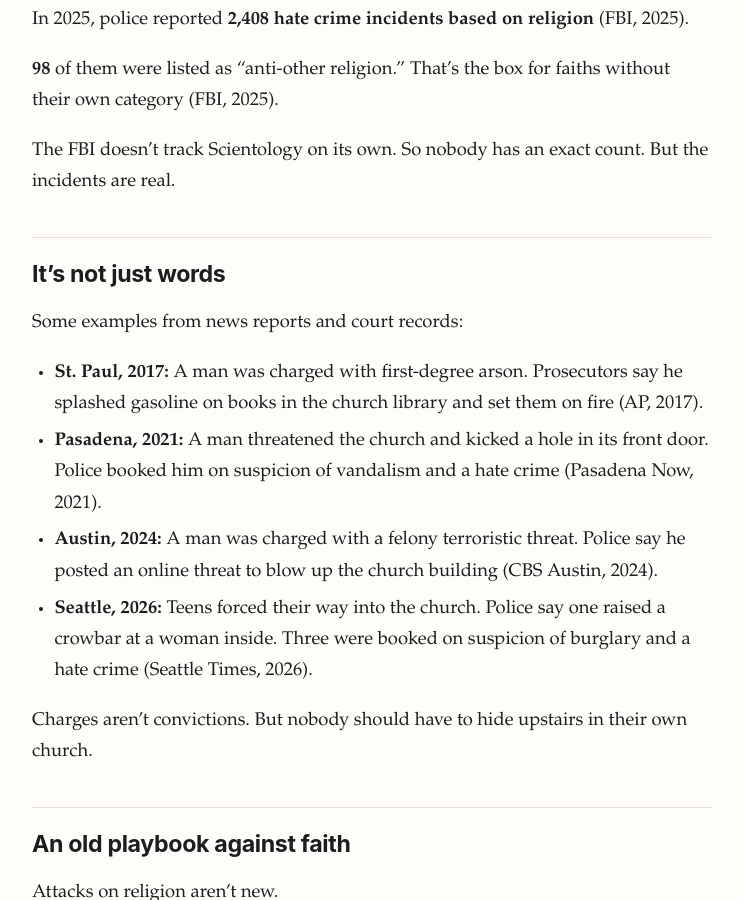
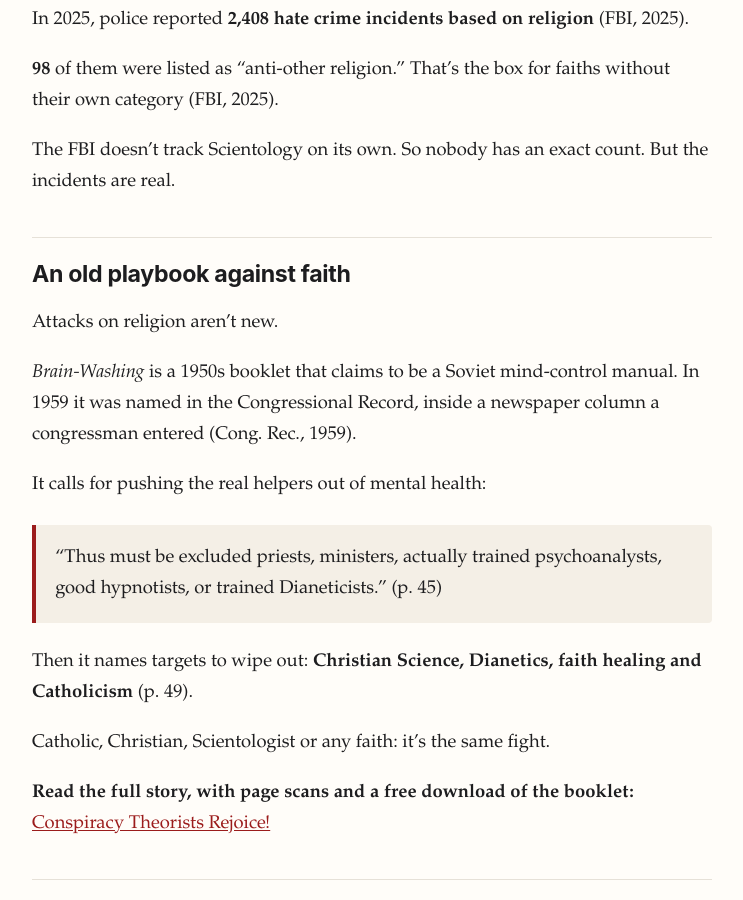
Before and after one commit to mckaystewart/mckaystewart.github.io, a Jekyll site: the page built from _posts/2026-10-08-why-you-gotta-hate-bro.md, in a window 1280 px wide and 900 px high, scrolled down 846 px. Shown: the whole window, without its empty margins (268-1011 px from the left). Built offline with Jekyll 4.4.1, drawn with Linux system fonts in a browser that asks for light colours; some of the changed text lies outside the part shown.

Commit message:
Cut unnamed local incidents

```diff
--- a/_posts/2026-10-08-why-you-gotta-hate-bro.md
+++ b/_posts/2026-10-08-why-you-gotta-hate-bro.md
@@ -26,17 +26,6 @@
 **98** of them were listed as "anti-other religion." That's the box for faiths without their own category (FBI, 2025).
 
 The FBI doesn't track Scientology on its own. So nobody has an exact count. But the incidents are real.
-
-## It's not just words
-
-Some examples from news reports and court records:
-
-- **St. Paul, 2017:** A man was charged with first-degree arson. Prosecutors say he splashed gasoline on books in the church library and set them on fire (AP, 2017).
-- **Pasadena, 2021:** A man threatened the church and kicked a hole in its front door. Police booked him on suspicion of vandalism and a hate crime (Pasadena Now, 2021).
-- **Austin, 2024:** A man was charged with a felony terroristic threat. Police say he posted an online threat to blow up the church building (CBS Austin, 2024).
-- **Seattle, 2026:** Teens forced their way into the church. Police say one raised a crowbar at a woman inside. Three were booked on suspicion of burglary and a hate crime (Seattle Times, 2026).
-
-Charges aren't convictions. But nobody should have to hide upstairs in their own church.
 
 ## An old playbook against faith
 
@@ -202,60 +191,57 @@
 
 **Hate crimes and incidents**
 1. FBI/DOJ, "FBI Releases 2025 Hate Crime Statistics" (Aug. 14, 2026): https://www.justice.gov/hatecrimes/hate-crime-statistics ; FBI Table 1, *Hate Crime Statistics, 2025* (copy): https://jewishvirtuallibrary.org/storage/fbi2025hate.pdf ; FBI Crime Data Explorer: https://cde.ucr.cjis.gov/
-2. AP via CBS Minnesota, "Man Charged With Arson In St. Paul Church Of Scientology Fire" (2017): https://www.cbsnews.com/minnesota/news/st-paul-scientology-church-arson/
-3. Pasadena Now, "Man Accused of Vandalism, Hate Crime at Pasadena Church of Scientology" (Oct. 2, 2021): https://www.pasadenanow.com/main/man-accused-of-vandalism-hate-crime-at-pasadena-church-of-scientology
-4. CBS Austin, "Austin man charged with felony after threatening Scientology building on social media" (Nov. 20, 2024): https://cbsaustin.com/news/local/austin-man-charged-with-felony-after-threatening-scientology-building-on-social-media
-5. Seattle Times, "'Speed run' at Seattle Scientology church ends in hate crime arrests" (May 11, 2026): https://www.seattletimes.com/seattle-news/speed-run-at-seattle-scientology-church-ends-in-hate-crime-arrests/
+2. Seattle Times, "'Speed run' at Seattle Scientology church ends in hate crime arrests" (May 11, 2026): https://www.seattletimes.com/seattle-news/speed-run-at-seattle-scientology-church-ends-in-hate-crime-arrests/
 
 **Legal recognition and discrimination**
-6. New York Times, "Scientologists Granted Tax Exemption by the U.S." (Oct. 14, 1993): https://www.nytimes.com/1993/10/14/us/scientologists-granted-tax-exemption-by-the-us.html
-7. European Court of Human Rights, *Church of Scientology Moscow v. Russia*, no. 18147/02 (Apr. 5, 2007): http://www.bailii.org/eu/cases/ECHR/2007/258.html
-8. UK Supreme Court, *R (Hodkin) v Registrar General* [2013] UKSC 77 (Dec. 11, 2013), press summary: https://supremecourt.uk/uploads/uksc_2013_0030_press_summary_b3b4bffd26.pdf
-9. U.S. State Department, *2023 Report on International Religious Freedom: Germany*: https://www.state.gov/wp-content/uploads/2024/05/547499_GERMANY-2023-INTERNATIONAL-RELIGIOUS-FREEDOM-REPORT.pdf
-10. Bild, "Beobachten oder nicht?: Verfassungsschutz-Zoff um Scientology" (May 26, 2026): https://www.bild.de/politik/inland/beobachten-oder-nicht-verfassungsschutz-zoff-um-scientology-6a153a5a67305f34561da160
-11. U.S. State Department, *2023 Report on International Religious Freedom: Russia*: https://www.state.gov/reports/2023-report-on-international-religious-freedom/russia/
+3. New York Times, "Scientologists Granted Tax Exemption by the U.S." (Oct. 14, 1993): https://www.nytimes.com/1993/10/14/us/scientologists-granted-tax-exemption-by-the-us.html
+4. European Court of Human Rights, *Church of Scientology Moscow v. Russia*, no. 18147/02 (Apr. 5, 2007): http://www.bailii.org/eu/cases/ECHR/2007/258.html
+5. UK Supreme Court, *R (Hodkin) v Registrar General* [2013] UKSC 77 (Dec. 11, 2013), press summary: https://supremecourt.uk/uploads/uksc_2013_0030_press_summary_b3b4bffd26.pdf
+6. U.S. State Department, *2023 Report on International Religious Freedom: Germany*: https://www.state.gov/wp-content/uploads/2024/05/547499_GERMANY-2023-INTERNATIONAL-RELIGIOUS-FREEDOM-REPORT.pdf
+7. Bild, "Beobachten oder nicht?: Verfassungsschutz-Zoff um Scientology" (May 26, 2026): https://www.bild.de/politik/inland/beobachten-oder-nicht-verfassungsschutz-zoff-um-scientology-6a153a5a67305f34561da160
+8. U.S. State Department, *2023 Report on International Religious Freedom: Russia*: https://www.state.gov/reports/2023-report-on-international-religious-freedom/russia/
 
 **What Scientology is**
-12. Scientology.org, "What does the word Scientology mean?": https://www.scientology.org/faq/background-and-basic-principles/what-does-the-word-scientology-mean.html
-13. Scientology.org, "The Aims of Scientology": https://www.scientology.org/what-is-scientology/the-scientology-creeds-and-codes/the-aims-of-scientology.html
+9. Scientology.org, "What does the word Scientology mean?": https://www.scientology.org/faq/background-and-basic-principles/what-does-the-word-scientology-mean.html
+10. Scientology.org, "The Aims of Scientology": https://www.scientology.org/what-is-scientology/the-scientology-creeds-and-codes/the-aims-of-scientology.html
 
 **Helping out** (Church-reported figures are marked in the text)
-14. New York Times, "Changed Lives; Religious Leader Takes His Calling to Ground Zero" (Sept. 20, 2001): https://www.nytimes.com/2001/09/20/nyregion/changed-lives-religious-leader-takes-his-calling-to-ground-zero.html
-15. Scientology.org, "Volunteer Ministers Respond to 9/11 Disaster in New York": https://www.scientology.org/how-we-help/volunteer-ministers/disaster-relief/new-york.html
-16. Scientology Newsroom, "2001–2011: The Volunteer Ministers Movement": https://www.scientologynews.org/press-releases/scientology-volunteer-ministers-2011.html
-17. New York Times (The Lede), "Questions for Baptists, Praise for Scientologists in Haiti" (Feb. 3, 2010): https://archive.nytimes.com/thelede.blogs.nytimes.com/2010/02/03/while-baptist-group-is-questioned-scientologists-are-praised-in-haiti/
-18. ShowMe Plettenberg Bay, "Plett's men in blue bring happiness to Wittedrift" (Oct. 31, 2013): https://showme.co.za/plett/news/plett%c2%92s-men-in-blue-bring-happiness-to-wittedrift/
-19. Freedom Magazine (Church-published), "Trouble in Paradise, Then Hope: Reducing Crime in South Africa" (Nov. 2014): https://www.freedommag.org.za/issue/201411-held-back/world/trouble-and-hope-in-paradise-reducing-crime-south-africa.html
-20. Scientology Newsroom, "Kicking Off a Happy and Clean Holiday Season in Hollywood": https://www.scientologynews.org/press-releases/kicking-off-a-happy-and-clean-holiday-season-in-hollywood.html
-21. Urban Institute Justice Policy Center, *The Criminon Program Evaluation: Phase I* (Jan. 2006): https://www.criminon.org/wp-content/uploads/2020/04/The-Criminon-Program-Evaluation-Phase-1-The-Urban-Institute.pdf
-22. Scientology Newsroom, "Drug-Free World Tackles Drug Abuse at Super Bowl LIX" (2025): https://www.scientologynews.org/press-releases/drug-free-world-tackles-drug-abuse-at-super-bowl-lix.html
+11. New York Times, "Changed Lives; Religious Leader Takes His Calling to Ground Zero" (Sept. 20, 2001): https://www.nytimes.com/2001/09/20/nyregion/changed-lives-religious-leader-takes-his-calling-to-ground-zero.html
+12. Scientology.org, "Volunteer Ministers Respond to 9/11 Disaster in New York": https://www.scientology.org/how-we-help/volunteer-ministers/disaster-relief/new-york.html
+13. Scientology Newsroom, "2001–2011: The Volunteer Ministers Movement": https://www.scientologynews.org/press-releases/scientology-volunteer-ministers-2011.html
+14. New York Times (The Lede), "Questions for Baptists, Praise for Scientologists in Haiti" (Feb. 3, 2010): https://archive.nytimes.com/thelede.blogs.nytimes.com/2010/02/03/while-baptist-group-is-questioned-scientologists-are-praised-in-haiti/
+15. ShowMe Plettenberg Bay, "Plett's men in blue bring happiness to Wittedrift" (Oct. 31, 2013): https://showme.co.za/plett/news/plett%c2%92s-men-in-blue-bring-happiness-to-wittedrift/
+16. Freedom Magazine (Church-published), "Trouble in Paradise, Then Hope: Reducing Crime in South Africa" (Nov. 2014): https://www.freedommag.org.za/issue/201411-held-back/world/trouble-and-hope-in-paradise-reducing-crime-south-africa.html
+17. Scientology Newsroom, "Kicking Off a Happy and Clean Holiday Season in Hollywood": https://www.scientologynews.org/press-releases/kicking-off-a-happy-and-clean-holiday-season-in-hollywood.html
+18. Urban Institute Justice Policy Center, *The Criminon Program Evaluation: Phase I* (Jan. 2006): https://www.criminon.org/wp-content/uploads/2020/04/The-Criminon-Program-Evaluation-Phase-1-The-Urban-Institute.pdf
+19. Scientology Newsroom, "Drug-Free World Tackles Drug Abuse at Super Bowl LIX" (2025): https://www.scientologynews.org/press-releases/drug-free-world-tackles-drug-abuse-at-super-bowl-lix.html
 
 **The record**
-23. Irish Examiner, "Apology to Church of Scientology" (Dec. 20, 2007): https://www.irishexaminer.com/lifestyle/arid-30341378.html
-24. Poynter, "U.K.'s Sun mocks Scientology with apology to alien lifeforms" (June 13, 2013): https://www.poynter.org/reporting-editing/2013/u-k-s-sun-mocks-scientology-with-apology-to-alien-lifeforms/
-25. Digital Spy, "BBC man rebuked over Scientology show" (May 14, 2007): https://www.digitalspy.com/media/a46509/bbc-man-rebuked-over-scientology-show/ ; The Guardian (May 13, 2007): https://www.theguardian.com/media/2007/may/13/broadcasting.bbc
-26. AFP via The Guardian, "Scientology criminal enterprise case thrown out by Belgian judge" (Mar. 11, 2016): https://www.theguardian.com/world/2016/mar/11/scientology-criminal-enterprise-case-thrown-out-belgian-judge
-27. The Hollywood Reporter, "A TikToker's Scientology 'Run' Inspired a Trend. He Says It's Too Far" (Apr. 23, 2026): https://www.hollywoodreporter.com/news/general-news/tiktoker-scientology-run-inspired-a-trend-1236573730/
-28. ABC7 New York, "Video shows mob ransacking Church of Scientology in Midtown Manhattan" (May 2026): https://abc7ny.com/post/video-shows-mob-storming-church-scientology-new-york-city/19031313/ ; New York Post, "Crazy video shows mob ransack NYC Scientology church as 3 busted..." (May 25, 2026): https://nypost.com/2026/05/25/us-news/crazy-video-shows-mob-ransack-nyc-scientology-church-as-3-busted-for-possible-social-media-stunt/
-29. NBC News, "Church of Scientology blasts TikTok 'speed running' trend as viral videos circulate" (Apr. 30, 2026): https://www.nbcnews.com/news/us-news/church-of-scientology-blasts-tiktok-speedrunning-trend-rcna342747
+20. Irish Examiner, "Apology to Church of Scientology" (Dec. 20, 2007): https://www.irishexaminer.com/lifestyle/arid-30341378.html
+21. Poynter, "U.K.'s Sun mocks Scientology with apology to alien lifeforms" (June 13, 2013): https://www.poynter.org/reporting-editing/2013/u-k-s-sun-mocks-scientology-with-apology-to-alien-lifeforms/
+22. Digital Spy, "BBC man rebuked over Scientology show" (May 14, 2007): https://www.digitalspy.com/media/a46509/bbc-man-rebuked-over-scientology-show/ ; The Guardian (May 13, 2007): https://www.theguardian.com/media/2007/may/13/broadcasting.bbc
+23. AFP via The Guardian, "Scientology criminal enterprise case thrown out by Belgian judge" (Mar. 11, 2016): https://www.theguardian.com/world/2016/mar/11/scientology-criminal-enterprise-case-thrown-out-belgian-judge
+24. The Hollywood Reporter, "A TikToker's Scientology 'Run' Inspired a Trend. He Says It's Too Far" (Apr. 23, 2026): https://www.hollywoodreporter.com/news/general-news/tiktoker-scientology-run-inspired-a-trend-1236573730/
+25. ABC7 New York, "Video shows mob ransacking Church of Scientology in Midtown Manhattan" (May 2026): https://abc7ny.com/post/video-shows-mob-storming-church-scientology-new-york-city/19031313/ ; New York Post, "Crazy video shows mob ransack NYC Scientology church as 3 busted..." (May 25, 2026): https://nypost.com/2026/05/25/us-news/crazy-video-shows-mob-ransack-nyc-scientology-church-as-3-busted-for-possible-social-media-stunt/
+26. NBC News, "Church of Scientology blasts TikTok 'speed running' trend as viral videos circulate" (Apr. 30, 2026): https://www.nbcnews.com/news/us-news/church-of-scientology-blasts-tiktok-speedrunning-trend-rcna342747
 
-30. Deadline, "Leah Remini Inks First-Look Development Deal With A+E Networks" (Apr. 13, 2018): https://deadline.com/2018/04/leah-remini-first-look-development-deal-ae-networks-scientology-1202363407/ ; IPC/A&E premiere release (Oct. 27, 2016): https://theipcorp.com/eight-episode-ipc-series-leah-remini-scientology-and-the-aftermath-will-premiere-tuesday-november-29th-at-10pm-on-ae/
-31. LAPD, "LAPD Responds to Comments Made by Leah Remini" NR22330jl (Nov. 14, 2022): https://www.lapdonline.org/newsroom/lapd-responds-to-comments-made-by-leah-remini-nr22330jl/ ; The Hollywood Reporter, "LAPD Rules Shelly Miscavige Missing Persons Report 'Unfounded'" (Aug. 8, 2013): https://www.hollywoodreporter.com/news/general-news/leah-remini-leaves-scientology-lapd-602860/
-32. California Court of Appeal, 2d Dist., Div. 2, *Remini v. Church of Scientology International*, No. B337765 (filed July 31, 2026; unpublished), appeal from L.A. Super. Ct. No. 23STCV18300: https://www.courthousenews.com/wp-content/uploads/2026/07/remini-scientology-appeals-ruling.pdf ; Courthouse News, "Appeals court gives Leah Remini's defamation suit against Church of Scientology another trim": https://www.courthousenews.com/appeals-court-gives-leah-reminis-defamation-suit-against-church-of-scientology-another-trim/
-33. Variety, "Judge Tosses Parts of Leah Remini's Lawsuit Against Scientology" (Mar. 2024): https://variety.com/2024/tv/news/leah-remini-lawsuit-scientology-ruling-anti-slapp-1235942074/ ; Deadline (Mar. 14, 2024): https://deadline.com/2024/03/scientology-leah-remini-lawsuit-latest-1235857866/
-34. Church of Scientology International, "Aftermath of the Aftermath": https://www.leahreminiaftermath.com/ ; Church statement concerning Leah Remini: https://www.scientologynews.org/statements/abc-news/church-of-scientology-statement-leah-remini.html
-35. YouTube, *Growing Up in Scientology* channel (@growingupinscientology), subscriber count checked Oct. 8, 2026: https://www.youtube.com/@growingupinscientology
-36. Florida Politics, "Anti-Scientologist and former Clearwater candidate back in jail after bond revocation" (Nov. 20, 2025): https://floridapolitics.com/archives/766593-anti-scientologist-and-former-clearwater-candidate-back-in-jail-after-bond-revocation/
-37. Pinellas County Sheriff's Office, booking record for case 25-15304-MM (battery, Fla. Stat. 784.03; booked Apr. 14, 2026; released to probation May 4, 2026): https://www.pinellassheriff.gov/InmateBooking/SubjectResults.aspx?id=2030272 ; The Scientology Money Project, "Aaron Smith-Levin Found Guilty of Misdemeanor Battery Charge in Pinellas County, Florida" (Apr. 14, 2026): https://scientologymoneyproject.com/2026/04/14/aaron-smith-levin-found-guilty-of-misdemeanor-battery-charge-in-pinellas-county-florida/
-38. STAND (Scientologists Taking Action Against Discrimination), "Aaron Smith-Levin, Aftermath Founding Board Member, Convicted and Jailed for Assaulting a Scientologist" (May 13, 2026): https://www.standleague.org/newsroom/blog/aaron-smith-levin-aftermath-founding-board-member-convicted-and-jailed-for-assaulting-a-scientologist-01085a
-39. The Scientology Money Project, "Aaron Smith-Levin: Not Guilty" (Mar. 3, 2026): https://scientologymoneyproject.com/2026/03/03/aaron-smith-levin-not-guilty-prosecutor-scientology-lose-in-court/
-40. IPSO, *Miscavige v Mail Online*, ruling 01450-16 (published July 19, 2016): https://www.ipso.co.uk/rulings/01450-16/ ; The Guardian, "Scientology leader's complaint over Mail Online's Tom Cruise story upheld" (July 19, 2016): https://www.theguardian.com/media/2016/jul/19/scientology-mail-online-tom-cruise-david-miscavige
-41. Reuters, "Oscar-winner Paul Haggis must pay total of $10 million in civil rape case" (Nov. 14, 2022): https://www.reuters.com/legal/oscar-winner-paul-haggis-must-pay-total-10-million-civil-rape-case-2022-11-14/ ; AP, "Jury tells filmmaker Haggis to pay $10M total in rape suit" (Nov. 14, 2022): https://apnews.com/article/entertainment-movies-lawsuits-paul-haggis-c12bd93280bc86eff399fcbf6cbf81e7
-42. Variety, "Paul Haggis Settles With Rape Accuser for $2 Million" (Jan. 9, 2026): https://variety.com/2026/film/news/paul-haggis-rape-accuser-2-million-1236627708/
-43. Audiencia Nacional (Spain), Sala de lo Contencioso-Administrativo, Sección 3, SAN 4394/2007, recurso 352/2005 (Oct. 11, 2007), full text: https://www.cesnur.org/2007/sc_10_11.htm ; listed by Spain's Ministry of the Presidency: https://www.mpr.gob.es/mpr/subse/libertad-religiosa/paginas/jurisprudencia-interes/personalidad-juridica.aspx
-44. European Court of Human Rights, *Kimlya and Others v. Russia*, nos. 76836/01 and 32782/03 (Oct. 1, 2009): https://www.bailii.org/eu/cases/ECHR/2009/1424.html ; *Church of Scientology of St Petersburg and Others v. Russia*, no. 47191/06 (Oct. 2, 2014): http://www.bailii.org/eu/cases/ECHR/2014/1019.html
-45. *Congressional Record*, 105 Cong. Rec. A569 (Jan. 20, 1959), Appendix, entered by Rep. Edgar W. Hiestand; scans and context: https://mckaystewart.github.io/2026/10/08/conspiracy-theorists-rejoice/
-46. *Brain-Washing: A Synthesis of the Russian Textbook on Psychopolitics* (1955), pp. 45, 49; free PDF: https://mckaystewart.github.io/assets/docs/brain-washing-psychopolitics.pdf
+27. Deadline, "Leah Remini Inks First-Look Development Deal With A+E Networks" (Apr. 13, 2018): https://deadline.com/2018/04/leah-remini-first-look-development-deal-ae-networks-scientology-1202363407/ ; IPC/A&E premiere release (Oct. 27, 2016): https://theipcorp.com/eight-episode-ipc-series-leah-remini-scientology-and-the-aftermath-will-premiere-tuesday-november-29th-at-10pm-on-ae/
+28. LAPD, "LAPD Responds to Comments Made by Leah Remini" NR22330jl (Nov. 14, 2022): https://www.lapdonline.org/newsroom/lapd-responds-to-comments-made-by-leah-remini-nr22330jl/ ; The Hollywood Reporter, "LAPD Rules Shelly Miscavige Missing Persons Report 'Unfounded'" (Aug. 8, 2013): https://www.hollywoodreporter.com/news/general-news/leah-remini-leaves-scientology-lapd-602860/
+29. California Court of Appeal, 2d Dist., Div. 2, *Remini v. Church of Scientology International*, No. B337765 (filed July 31, 2026; unpublished), appeal from L.A. Super. Ct. No. 23STCV18300: https://www.courthousenews.com/wp-content/uploads/2026/07/remini-scientology-appeals-ruling.pdf ; Courthouse News, "Appeals court gives Leah Remini's defamation suit against Church of Scientology another trim": https://www.courthousenews.com/appeals-court-gives-leah-reminis-defamation-suit-against-church-of-scientology-another-trim/
+30. Variety, "Judge Tosses Parts of Leah Remini's Lawsuit Against Scientology" (Mar. 2024): https://variety.com/2024/tv/news/leah-remini-lawsuit-scientology-ruling-anti-slapp-1235942074/ ; Deadline (Mar. 14, 2024): https://deadline.com/2024/03/scientology-leah-remini-lawsuit-latest-1235857866/
+31. Church of Scientology International, "Aftermath of the Aftermath": https://www.leahreminiaftermath.com/ ; Church statement concerning Leah Remini: https://www.scientologynews.org/statements/abc-news/church-of-scientology-statement-leah-remini.html
+32. YouTube, *Growing Up in Scientology* channel (@growingupinscientology), subscriber count checked Oct. 8, 2026: https://www.youtube.com/@growingupinscientology
+33. Florida Politics, "Anti-Scientologist and former Clearwater candidate back in jail after bond revocation" (Nov. 20, 2025): https://floridapolitics.com/archives/766593-anti-scientologist-and-former-clearwater-candidate-back-in-jail-after-bond-revocation/
+34. Pinellas County Sheriff's Office, booking record for case 25-15304-MM (battery, Fla. Stat. 784.03; booked Apr. 14, 2026; released to probation May 4, 2026): https://www.pinellassheriff.gov/InmateBooking/SubjectResults.aspx?id=2030272 ; The Scientology Money Project, "Aaron Smith-Levin Found Guilty of Misdemeanor Battery Charge in Pinellas County, Florida" (Apr. 14, 2026): https://scientologymoneyproject.com/2026/04/14/aaron-smith-levin-found-guilty-of-misdemeanor-battery-charge-in-pinellas-county-florida/
+35. STAND (Scientologists Taking Action Against Discrimination), "Aaron Smith-Levin, Aftermath Founding Board Member, Convicted and Jailed for Assaulting a Scientologist" (May 13, 2026): https://www.standleague.org/newsroom/blog/aaron-smith-levin-aftermath-founding-board-member-convicted-and-jailed-for-assaulting-a-scientologist-01085a
+36. The Scientology Money Project, "Aaron Smith-Levin: Not Guilty" (Mar. 3, 2026): https://scientologymoneyproject.com/2026/03/03/aaron-smith-levin-not-guilty-prosecutor-scientology-lose-in-court/
+37. IPSO, *Miscavige v Mail Online*, ruling 01450-16 (published July 19, 2016): https://www.ipso.co.uk/rulings/01450-16/ ; The Guardian, "Scientology leader's complaint over Mail Online's Tom Cruise story upheld" (July 19, 2016): https://www.theguardian.com/media/2016/jul/19/scientology-mail-online-tom-cruise-david-miscavige
+38. Reuters, "Oscar-winner Paul Haggis must pay total of $10 million in civil rape case" (Nov. 14, 2022): https://www.reuters.com/legal/oscar-winner-paul-haggis-must-pay-total-10-million-civil-rape-case-2022-11-14/ ; AP, "Jury tells filmmaker Haggis to pay $10M total in rape suit" (Nov. 14, 2022): https://apnews.com/article/entertainment-movies-lawsuits-paul-haggis-c12bd93280bc86eff399fcbf6cbf81e7
+39. Variety, "Paul Haggis Settles With Rape Accuser for $2 Million" (Jan. 9, 2026): https://variety.com/2026/film/news/paul-haggis-rape-accuser-2-million-1236627708/
+40. Audiencia Nacional (Spain), Sala de lo Contencioso-Administrativo, Sección 3, SAN 4394/2007, recurso 352/2005 (Oct. 11, 2007), full text: https://www.cesnur.org/2007/sc_10_11.htm ; listed by Spain's Ministry of the Presidency: https://www.mpr.gob.es/mpr/subse/libertad-religiosa/paginas/jurisprudencia-interes/personalidad-juridica.aspx
+41. European Court of Human Rights, *Kimlya and Others v. Russia*, nos. 76836/01 and 32782/03 (Oct. 1, 2009): https://www.bailii.org/eu/cases/ECHR/2009/1424.html ; *Church of Scientology of St Petersburg and Others v. Russia*, no. 47191/06 (Oct. 2, 2014): http://www.bailii.org/eu/cases/ECHR/2014/1019.html
+42. *Congressional Record*, 105 Cong. Rec. A569 (Jan. 20, 1959), Appendix, entered by Rep. Edgar W. Hiestand; scans and context: https://mckaystewart.github.io/2026/10/08/conspiracy-theorists-rejoice/
+43. *Brain-Washing: A Synthesis of the Russian Textbook on Psychopolitics* (1955), pp. 45, 49; free PDF: https://mckaystewart.github.io/assets/docs/brain-washing-psychopolitics.pdf
 
 **Photos**
 - Clearwater Flag Building: "Scientology Clearwater headquarters.JPG," Taty2007, CC BY-SA 4.0, https://commons.wikimedia.org/wiki/File:Scientology_Clearwater_headquarters.JPG
```
